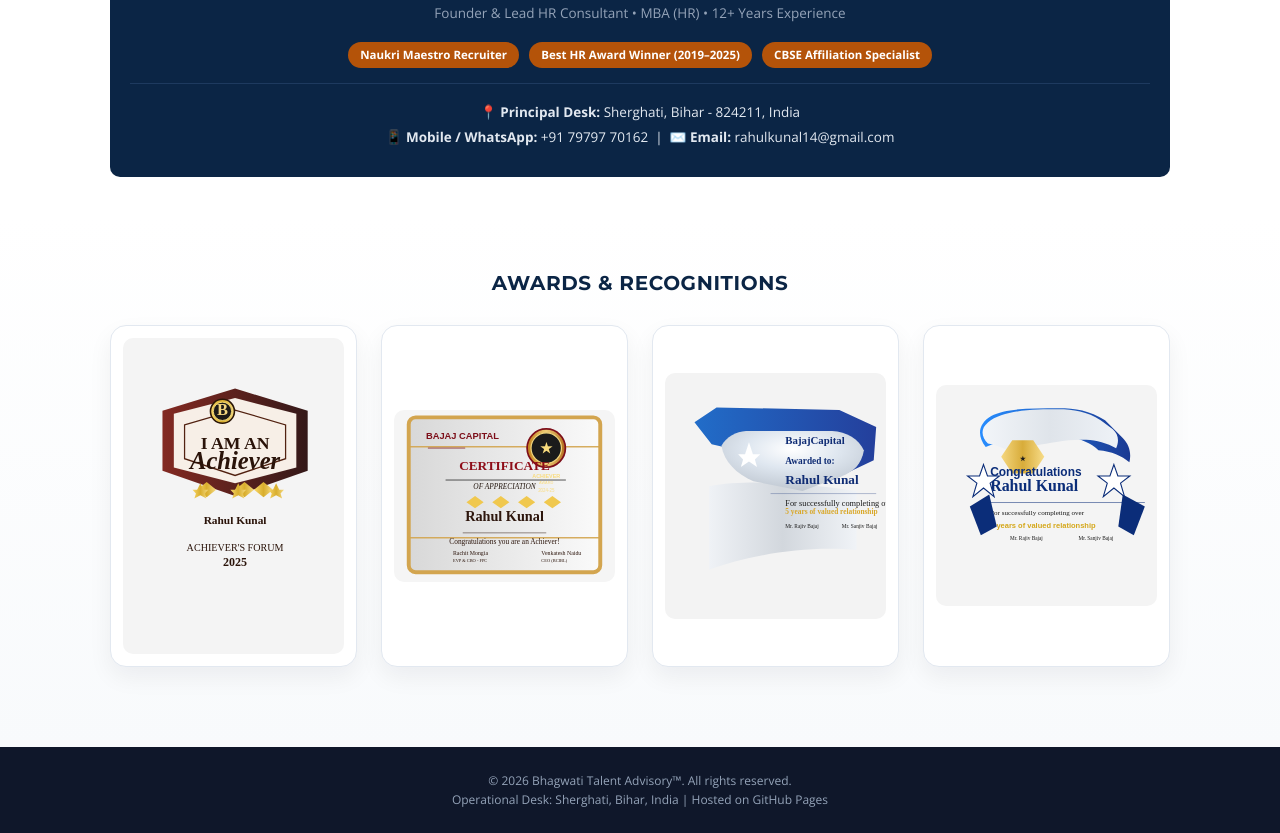
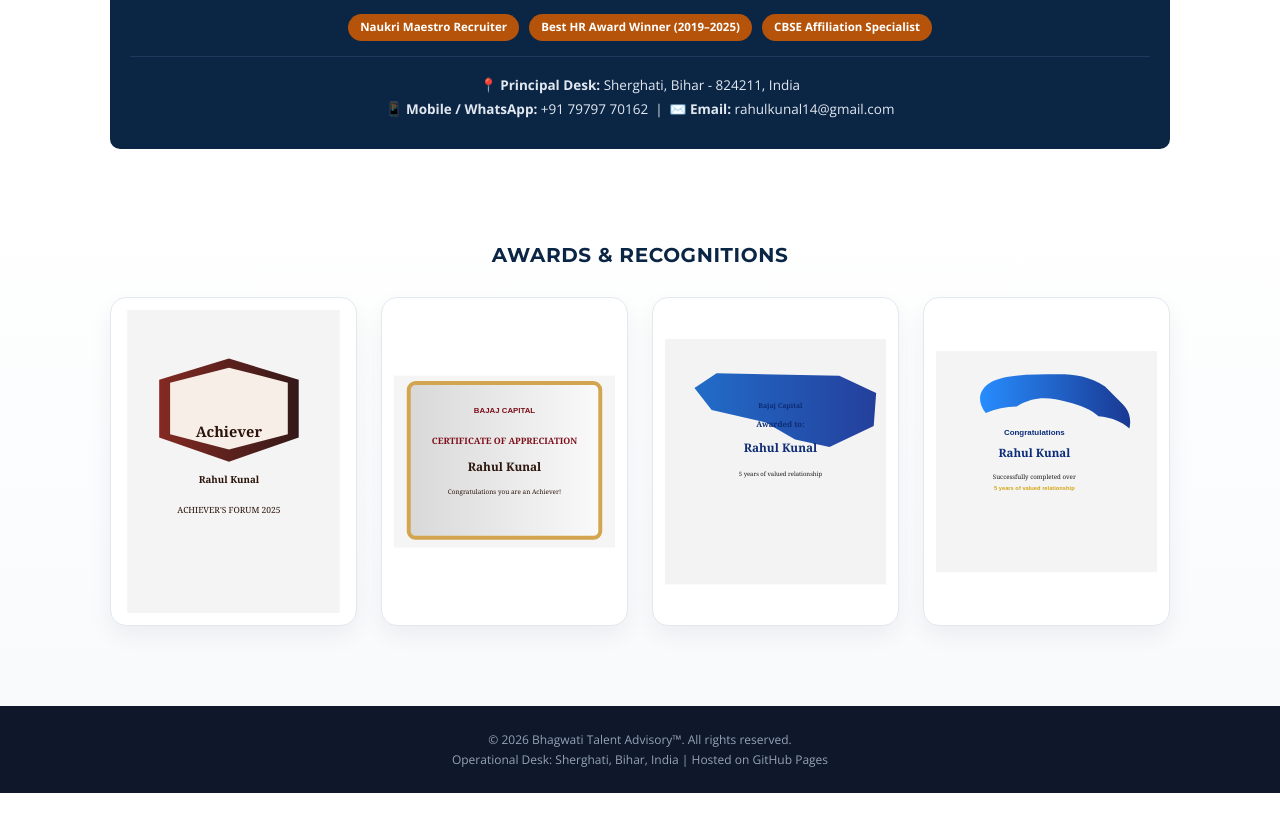
Before and after one commit to rahulkunal14/bhagwati-talent-advisory, a plain HTML site: page index.html in a window 1280 px wide. Shown: the part 1500-2333 px from the top of the page. After the commit the page ends 2293 px from the top, so only its background shows below. Drawn offline with nearby package versions, Linux system fonts and the light colour scheme.

Commit message:
Fix logo and awards display using inline SVG

```diff
--- a/index.html
+++ b/index.html
@@ -31,12 +31,8 @@
       border-bottom: 4px solid var(--accent);
     }
     .brand-logo {
-      max-width: 130px;
+      max-width: 100px;
       height: auto;
-      background: #ffffff;
-      padding: 6px;
-      border-radius: 8px;
-      box-shadow: 0 4px 10px rgba(0,0,0,0.25);
       margin-bottom: 12px;
     }
     header h1 {
@@ -267,7 +263,7 @@
     }
     .awards-grid {
       display: grid;
-      grid-template-columns: repeat(auto-fit, minmax(240px, 1fr));
+      grid-template-columns: repeat(auto-fit, minmax(220px, 1fr));
       gap: 24px;
       margin-top: 16px;
     }
@@ -282,26 +278,12 @@
       justify-content: center;
       min-height: 300px;
       overflow: hidden;
+      aspect-ratio: 3/4;
     }
-    .award-card img {
+    .award-card svg {
       width: 100%;
-      height: auto;
+      height: 100%;
       object-fit: contain;
-      border-radius: 10px;
-      display: block;
-      background: #fff;
-    }
-    .award-card.missing {
-      background: linear-gradient(135deg, #f8fafc, #eef2ff);
-      color: var(--primary);
-      border: 1px dashed #cbd5e1;
-      font-family: 'Montserrat', sans-serif;
-      font-weight: 700;
-      letter-spacing: 0.05em;
-      text-transform: uppercase;
-      font-size: 13px;
-      text-align: center;
-      padding: 20px;
     }
 
     footer {
@@ -315,7 +297,18 @@
 </head>
 <body>
   <header>
-    <img src="logo.svg" alt="Bhagwati Talent Advisory Emblem" class="brand-logo" />
+    <svg class="brand-logo" viewBox="0 0 400 350" xmlns="http://www.w3.org/2000/svg">
+      <path d="M200 30L210 45L190 45Z" fill="#0B2545"/>
+      <ellipse cx="200" cy="50" rx="18" ry="14" fill="none" stroke="#0B2545" stroke-width="2.5"/>
+      <path d="M175 55C175 55 165 65 165 80C165 95 180 105 200 105C220 105 235 95 235 80C235 65 225 55 225 55" fill="none" stroke="#0B2545" stroke-width="3" stroke-linecap="round"/>
+      <path d="M185 60C185 60 178 68 178 78C178 90 188 98 200 98C212 98 222 90 222 78C222 68 215 60 215 60" fill="none" stroke="#0B2545" stroke-width="2"/>
+      <ellipse cx="200" cy="175" rx="28" ry="18" fill="#D4A574" stroke="#0B2545" stroke-width="2"/>
+      <ellipse cx="200" cy="172" rx="26" ry="16" fill="none" stroke="#B45309" stroke-width="1.5" opacity="0.6"/>
+      <path d="M200 145C192 138 188 125 190 108C193 120 195 128 195 138C195 130 198 115 200 105C202 115 205 130 205 138C205 128 207 120 210 108C212 125 208 138 200 145Z" fill="#FFB81C"/>
+      <path d="M200 142C195 137 192 128 194 115C196 125 197 132 197 138C197 132 199 115 200 108C201 115 203 132 203 138C203 132 204 125 206 115C208 128 205 137 200 142Z" fill="#FFC837"/>
+      <path d="M200 140C197 136 195 130 196 120C198 127 198.5 133 198.5 137C198.5 133 199.5 120 200 114C200.5 120 201.5 133 201.5 137C201.5 133 202 127 204 120C205 130 203 136 200 140Z" fill="#FFD700"/>
+      <ellipse cx="200" cy="108" rx="8" ry="6" fill="#FFE55C" opacity="0.7"/>
+    </svg>
     <h1>Bhagwati Talent Advisory™</h1>
     <p>Institutional HR • Faculty Acquisition • CBSE Regulatory Governance</p>
   </header>
@@ -425,16 +418,67 @@
       <h2 class="section-title">Awards & Recognitions</h2>
       <div class="awards-grid">
         <div class="award-card">
-          <img src="award-1.svg" alt="Naukri Maestro Recruiter Award" />
+          <svg viewBox="0 0 700 1000" xmlns="http://www.w3.org/2000/svg">
+            <defs>
+              <linearGradient id="ag1" x1="0" x2="1"><stop offset="0" stop-color="#7d1f17"/><stop offset="1" stop-color="#2a0d0d"/></linearGradient>
+              <linearGradient id="agold" x1="0" x2="1"><stop offset="0" stop-color="#f8d76a"/><stop offset="0.5" stop-color="#d9ae2d"/><stop offset="1" stop-color="#f4d980"/></linearGradient>
+            </defs>
+            <rect width="700" height="1000" fill="#f4f4f4"/>
+            <g transform="translate(95,120)">
+              <path d="M10,110 L240,40 L470,110 L470,300 L240,380 L10,300 Z" fill="url(#ag1)" opacity="0.95"/>
+              <path d="M46,120 L240,70 L434,120 L434,290 L240,340 L46,290 Z" fill="#f7efe7"/>
+              <text x="240" y="300" text-anchor="middle" font-size="48" fill="#2a1309" font-family="Georgia" font-weight="700">Achiever</text>
+              <text x="240" y="450" text-anchor="middle" font-size="32" fill="#2a1309" font-family="Georgia" font-weight="700">Rahul Kunal</text>
+              <text x="240" y="550" text-anchor="middle" font-size="28" fill="#2a1309" font-family="Georgia">ACHIEVER'S FORUM 2025</text>
+            </g>
+          </svg>
         </div>
         <div class="award-card">
-          <img src="award-2.svg" alt="Award of Excellence 2023" />
+          <svg viewBox="0 0 900 700" xmlns="http://www.w3.org/2000/svg">
+            <defs>
+              <linearGradient id="bg2" x1="0" x2="1"><stop offset="0" stop-color="#d8d8d8"/><stop offset="1" stop-color="#fafafa"/></linearGradient>
+            </defs>
+            <rect width="900" height="700" fill="#f5f5f5"/>
+            <g transform="translate(60,30)">
+              <rect x="0" y="0" width="780" height="630" rx="28" fill="url(#bg2)" stroke="#d3a54f" stroke-width="16"/>
+              <text x="390" y="120" text-anchor="middle" font-size="32" fill="#7d0f1a" font-family="Arial" font-weight="700">BAJAJ CAPITAL</text>
+              <text x="390" y="250" text-anchor="middle" font-size="36" fill="#7d0f1a" font-family="Georgia" font-weight="700">CERTIFICATE OF APPRECIATION</text>
+              <text x="390" y="360" text-anchor="middle" font-size="48" fill="#2d160d" font-family="Georgia" font-weight="700">Rahul Kunal</text>
+              <text x="390" y="450" text-anchor="middle" font-size="26" fill="#2d160d" font-family="Georgia">Congratulations you are an Achiever!</text>
+            </g>
+          </svg>
         </div>
         <div class="award-card">
-          <img src="award-3.svg" alt="Bajaj Capital Recognition Award" />
+          <svg viewBox="0 0 900 1000" xmlns="http://www.w3.org/2000/svg">
+            <defs>
+              <linearGradient id="slvr2" x1="0" x2="1"><stop offset="0" stop-color="#eff2f6"/><stop offset="0.5" stop-color="#d2d7dd"/><stop offset="1" stop-color="#f0f3f7"/></linearGradient>
+              <linearGradient id="bl2" x1="0" x2="1"><stop offset="0" stop-color="#0a5ec4"/><stop offset="1" stop-color="#0d2b92"/></linearGradient>
+            </defs>
+            <rect width="900" height="1000" fill="#f3f3f3"/>
+            <g transform="translate(80,80)">
+              <path d="M630 70 L780 140 L770 275 L590 360 L450 330 L330 260 L110 210 L40 120 L130 60 Z" fill="url(#bl2)" opacity="0.9"/>
+              <text x="390" y="200" text-anchor="middle" font-size="28" fill="#0f2c74" font-family="Georgia" font-weight="700">Bajaj Capital</text>
+              <text x="390" y="280" text-anchor="middle" font-size="32" fill="#0f2c74" font-family="Georgia" font-weight="700">Awarded to:</text>
+              <text x="390" y="380" text-anchor="middle" font-size="48" fill="#0f2c74" font-family="Georgia" font-weight="700">Rahul Kunal</text>
+              <text x="390" y="480" text-anchor="middle" font-size="24" fill="#1b1b1b" font-family="Georgia">5 years of valued relationship</text>
+            </g>
+          </svg>
         </div>
         <div class="award-card">
-          <img src="award-4.svg" alt="Amity University Job Fair Recognition" />
+          <svg viewBox="0 0 1000 1000" xmlns="http://www.w3.org/2000/svg">
+            <defs>
+              <linearGradient id="ob" x1="0" x2="1"><stop offset="0" stop-color="#1a86ff"/><stop offset="1" stop-color="#0c2d8c"/></linearGradient>
+              <linearGradient id="slvr3" x1="0" x2="1"><stop offset="0" stop-color="#f2f5f9"/><stop offset="0.5" stop-color="#dfe4ea"/><stop offset="1" stop-color="#eef2f7"/></linearGradient>
+            </defs>
+            <rect width="1000" height="1000" fill="#f4f4f4"/>
+            <g transform="translate(95,80)">
+              <path d="M460 25 C535 25, 600 35, 670 80 L750 160 C780 190, 790 230, 780 270 C745 240, 700 220, 640 215 C610 185, 560 165, 500 150 C420 130, 355 120, 270 170 C220 170, 175 180, 130 200 C90 150, 95 95, 155 60 C220 25, 340 25, 460 25 Z" fill="url(#ob)" opacity="0.94"/>
+              <text x="350" y="300" text-anchor="middle" font-size="36" fill="#0b2d79" font-family="Arial" font-weight="700">Congratulations</text>
+              <text x="350" y="400" text-anchor="middle" font-size="52" fill="#0b2d79" font-family="Georgia" font-weight="700">Rahul Kunal</text>
+              <text x="350" y="500" text-anchor="middle" font-size="28" fill="#1a1a1a" font-family="Georgia">Successfully completed over</text>
+              <text x="350" y="550" text-anchor="middle" font-size="26" fill="#d4a617" font-family="Arial" font-weight="700">5 years of valued relationship</text>
+            </g>
+          </svg>
         </div>
       </div>
     </div>
```
